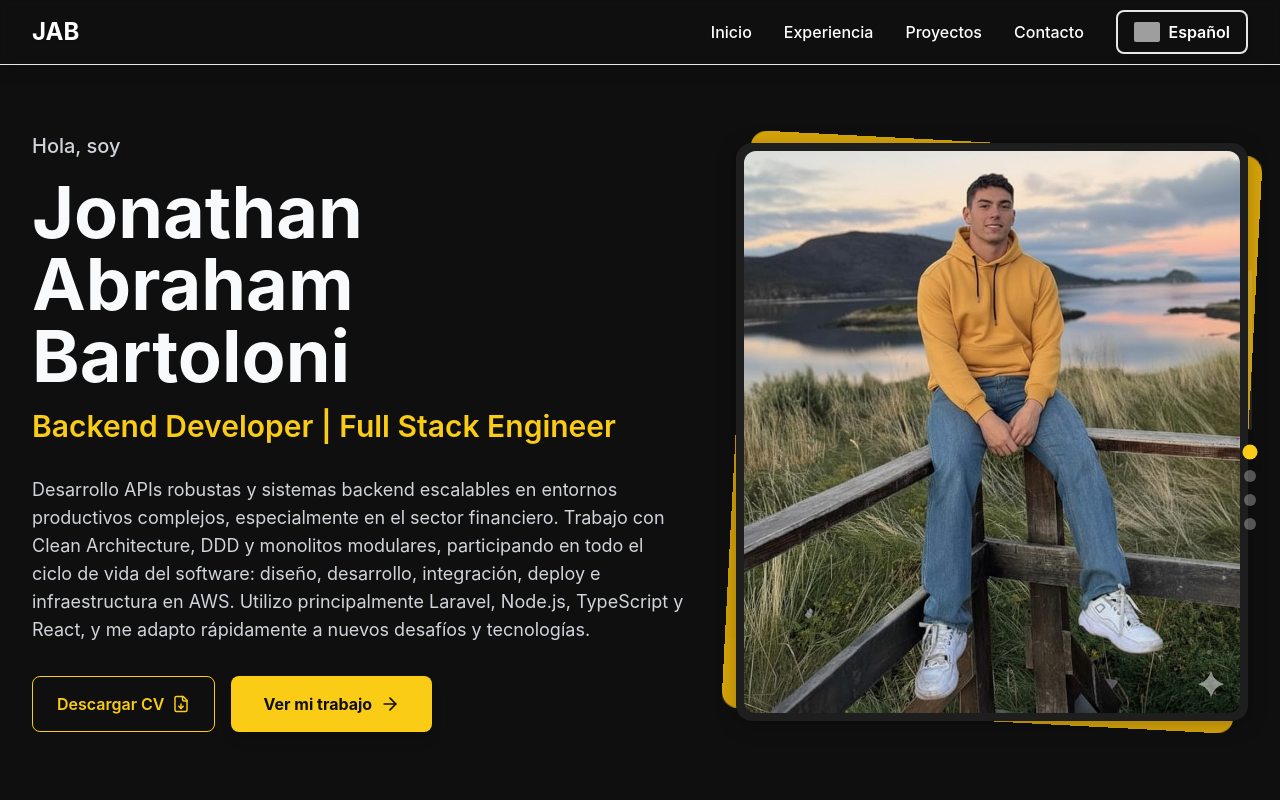
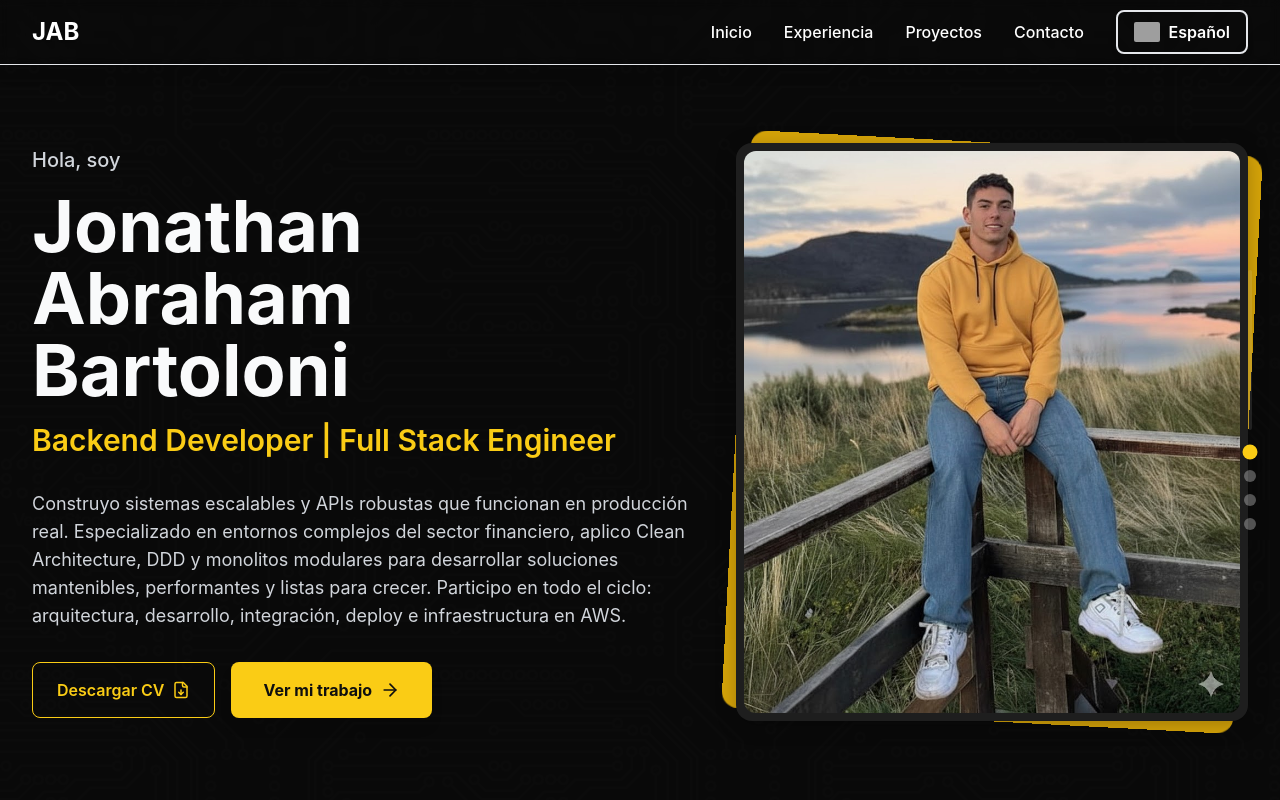
Before and after one commit to Bartoloni00/Portfolio, a React (Vite) app: page / in a window 1280 px wide. Shown: the top 800 px of the page. Built offline with nearby package versions, Linux system fonts and the light colour scheme; grey boxes are pictures that could not be loaded.

Commit message:
feat/add-bg-&-impruve-animations

```diff
--- a/src/App.tsx
+++ b/src/App.tsx
@@ -11,14 +11,14 @@ function App() {
   const [language, setLanguage] = useState<Language>('es');
 
   return (
-    <div className="min-h-screen bg-neutral-900 text-text-primary">
+    <div className="min-h-screen text-text-primary">
       <Navigation language={language} onLanguageChange={setLanguage} />
       <Hero language={language} />
       <Experience language={language} experiences={experiences} />
       <Projects language={language} projects={projects} />
       <Contact language={language} />
 
-      <footer className="bg-neutral-800 text-white py-8">
+      <footer className="bg-neutral-900 text-white py-8">
         <div className="max-w-7xl mx-auto px-4 sm:px-6 lg:px-8 text-center">
           <p className="text-text-primary">
             © {new Date().getFullYear()} Jonathan Abraham Bartoloni.
--- a/src/components/Contact.tsx
+++ b/src/components/Contact.tsx
@@ -10,7 +10,8 @@ export default function Contact({ language }: ContactProps) {
   const content = {
     title: { es: 'Contacto', en: 'Contact' },
     subtitle: { es: 'Hablemos sobre tu próximo proyecto', en: "Let's talk about your next project" },
-    socialTitle: { es: 'Sígueme en', en: 'Follow me on' }
+    socialTitle: { es: 'Sígueme en', en: 'Follow me on' },
+    emailCTA: { es: 'Trabajemos juntos', en: 'Work with me' },
   };
 
   const socialLinks = [
@@ -56,9 +57,10 @@ export default function Contact({ language }: ContactProps) {
       className="text-white mb-4 transition-transform duration-300 group-hover:scale-110"
     />
 
-    <span className="text-xl font-bold text-white">
-      {socialLinks[0].label}
-    </span>
+    <p className="text-xl font-bold text-white flex items-center gap-2 flex-col">
+      <span>{socialLinks[0].label}</span>
+      <span>{content.emailCTA[language]}</span>
+    </p>
 
     <span className="text-sm text-white/80 mt-2 break-all opacity-0 group-hover:opacity-100 transition-all duration-300">
       {socialLinks[0].href.replace('mailto:', '')}
--- a/src/components/Experience.tsx
+++ b/src/components/Experience.tsx
@@ -44,7 +44,7 @@ export default function Experience({ language, experiences }: ExperienceProps) {
                   <div className="w-full md:w-[calc(50%-40px)] animate-slideInUp" style={{ animationDelay: `${index * 150}ms` }}>
                     <div
                       onClick={() => setSelectedExperience(exp)}
-                      className="bg-neutral-900 p-5 sm:p-6 md:p-8 rounded-3xl border border-neutral-800 hover:border-primary/40 transition-all duration-300 shadow-xl cursor-pointer transform hover:-translate-y-1.5"
+                      className="bg-neutral-900 p-5 sm:p-6 md:p-8 rounded-3xl border border-neutral-800 hover:border-primary/40 transition-all duration-300 shadow-xl cursor-pointer transform"
                     >
                       <div className="flex flex-col sm:flex-row items-center sm:items-start sm:items-center gap-4 mb-5">
                         {/* Logo o Icono Maletín */}
@@ -58,7 +58,7 @@ export default function Experience({ language, experiences }: ExperienceProps) {
 
                         {/* Encabezado */}
                         <div className="text-center md:text-left">
-                          <h3 className="text-2xl font-bold text-text-primary group-hover:text-primary transition-colors leading-tight">
+                          <h3 className="text-2xl font-bold text-text-primary transition-colors leading-tight">
                             {exp.role[language]}
                           </h3>
 
--- a/src/components/Hero.tsx
+++ b/src/components/Hero.tsx
@@ -18,8 +18,8 @@ export default function Hero({ language }: HeroProps) {
       en: 'Backend Developer | Full Stack Engineer',
     },
     tagline: {
-      es: "Desarrollo APIs robustas y sistemas backend escalables en entornos productivos complejos, especialmente en el sector financiero. Trabajo con Clean Architecture, DDD y monolitos modulares, participando en todo el ciclo de vida del software: diseño, desarrollo, integración, deploy e infraestructura en AWS. Utilizo principalmente Laravel, Node.js, TypeScript y React, y me adapto rápidamente a nuevos desafíos y tecnologías.",
-      en: "I build robust APIs and scalable backend systems in complex production environments, particularly in the financial sector. I work with Clean Architecture, DDD, and modular monoliths, contributing across the entire software lifecycle: design, development, integration, deployment, and AWS infrastructure. I primarily use Laravel, Node.js, TypeScript, and React, and quickly adapt to new challenges and technologies.",
+      es: "Construyo sistemas escalables y APIs robustas que funcionan en producción real. Especializado en entornos complejos del sector financiero, aplico Clean Architecture, DDD y monolitos modulares para desarrollar soluciones mantenibles, performantes y listas para crecer. Participo en todo el ciclo: arquitectura, desarrollo, integración, deploy e infraestructura en AWS.",
+      en: "I build scalable systems and robust APIs that run in real production environments. Specialized in complex financial systems, I apply Clean Architecture, DDD, and modular monoliths to deliver maintainable, high-performance solutions ready to scale. I contribute across the entire lifecycle: architecture, development, integration, deployment, and AWS infrastructure.",
     },
     cv: {
       es: 'Descargar CV',
--- a/src/index.css
+++ b/src/index.css
@@ -127,4 +127,19 @@ body {
     sans-serif;
   -webkit-font-smoothing: antialiased;
   -moz-osx-font-smoothing: grayscale;
+  background-color: #0a0a0a; /* base */
+  position: relative;
 }
+
+body::before {
+  content: "";
+  position: fixed;
+  inset: 0;
+  background-image: url('/textures/circuitBoard.png');
+  background-size: 500px;
+  background-repeat: repeat;
+  opacity: 0.1;
+  mix-blend-mode: overlay; /* magia */
+  pointer-events: none;
+  z-index: -1;
+}
```
Also changed, not shown: public/textures/circuitBoard.png (added).
